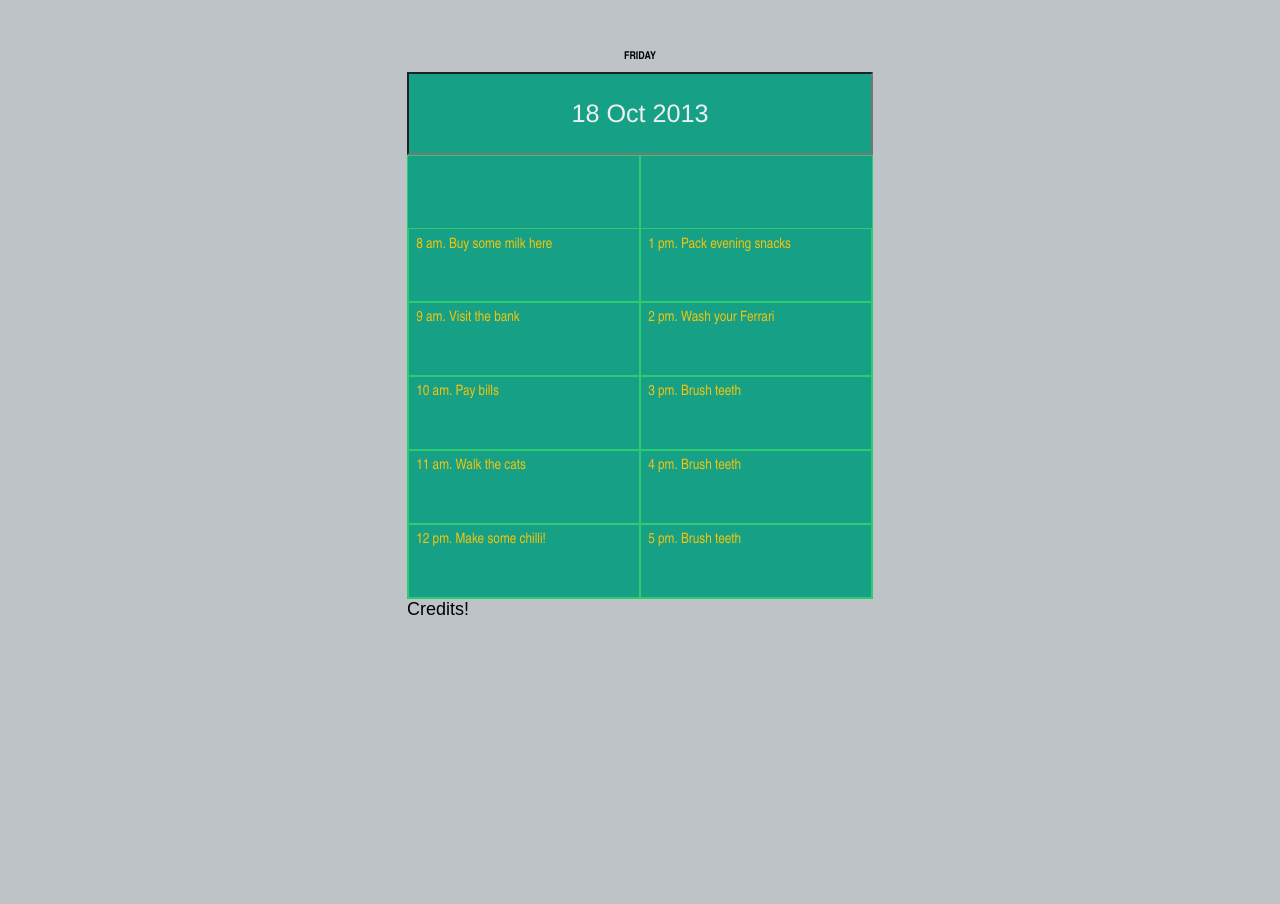
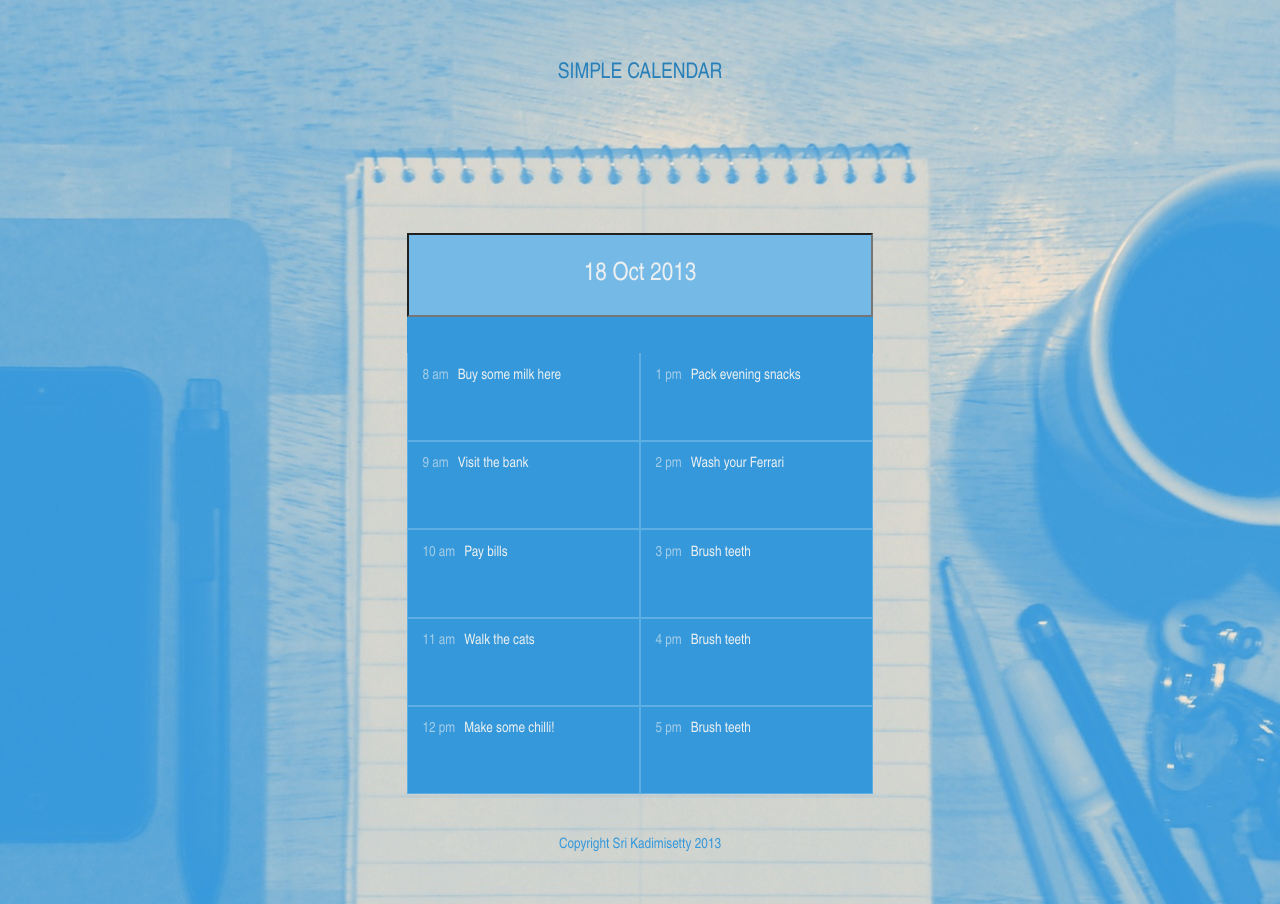
Before and after one commit to kadimisetty/SimpleCalendar, a website: page index.html in a window 1280 px wide. Shown: the top 904 px of the page. Before the commit the page ends 800 px from the top, so only its background shows below. Drawn offline with nearby package versions, Linux system fonts and the light colour scheme.

Commit message:
fit the calendar into blue desk bg

```diff
--- a/assets/styles/flatcolors.less
+++ b/assets/styles/flatcolors.less
@@ -8,3 +8,4 @@
 @green-sea: #16a085;
 @emeralds: #2ecc71;
 @sun-flower: #f1c40f;
+@asbestos:#7f8c8d;
--- a/assets/styles/stylesheet.less
+++ b/assets/styles/stylesheet.less
@@ -1,19 +1,44 @@
-@import "flatcolors.less";
-@pale-blue: #B1DCFB;
-@calendar-bg: @green-sea;
 
-@text-color: @clouds;
+
+// fonts
 @helv-family:  "HelveticaNeue-Light", "Helvetica Neue Light", "Helvetica Neue", Helvetica, Arial, "Lucida Grande", sans-serif;
 @avenir-family: 'Avenir Next Condensed', 'Arial Narrow', sans-serif;
 @avenir-book-family: 'Avenir Book', 'Avenir Next Condensed', 'Arial Narrow', sans-serif;
 
-@date-family:@helv-family;
+@logo-font: @avenir-family;
+@date-font:@avenir-book-family;
 @tasks-font: @avenir-book-family;
+@footer-font: @avenir-book-family;
 
+// Colors
+@pale-blue: #B1DCFB;
+@import "flatcolors.less";
+
+@body-bg: lighten(@clouds, 20%);
+
+@tasks-color: @clouds;
+@tasks-bg-color: @peter-river;
+@tasks-border-color: lighten(@peter-river, 10%);
+
+@calendar-bg: lighten(@peter-river, 5%);
+@text-color: @clouds;
+
+@logo-color: @belize-hole;
+@footer-color: @peter-river;
+
+// Sizes
 @calendar-width: 466px;
+// @calendar-height: 660px;
 
 body {
-    background-color: @silver;
+    background-color: @body-bg;
+    // background-image: url('../img/deskbg.JPG');
+    background-image: url('../img/deskbg-optimised-blue.JPG');
+    background-repeat: no-repeat;
+    // background-position: -300px -20px;
+    background-position: center top;
+    padding-top: 10px;
+
     font-size: 18px;
 }
 
@@ -25,17 +50,20 @@ body {
 
 .calendar {
     background: #eee;
+    // height: @calendar-height;
+    text-overflow: hidden;
 
     input {
-        padding: 1em;
+        padding: 1em 0;
         margin: 0;
         text-align: center;
         box-sizing: border-box;
-        width: 100%;
-        background-color:@calendar-bg;
+        width: @calendar-width;
+        background-color:lighten(@calendar-bg, 10%);
         color: @text-color;
         font-size: 1.4em;
-        font-family: @date-family;
+        font-family: @date-font;
+        font-weight: heavy;
 
         outline: none;
         &:focus {
@@ -60,55 +88,53 @@ body {
 
 .tasks {
     padding: 0;
+    padding-top: 2em;
     margin: 0;
-    background-color: @green-sea;
+    background-color: @tasks-bg-color;
 
-    .morning {
-        float: left;
-        padding-top: 4em;
-        li {border-right: 0; }
-
-        background-image:url('smiley.gif');
-        background-repeat:no-repeat;
-        background-attachment:fixed;
-        background-position:center;
+    .morning, .evening {
+        li {
+        }
     }
 
-    .evening {
-        float: right;
-        padding-top: 4em;
-        li { border-left: 0; }
-
-        background-image:url('smiley.gif');
-        background-repeat:no-repeat;
-        background-attachment:fixed;
-        background-position:center;
-    }
+    .morning { float: left; }
+    .evening { float: left;}
 
     ul {
         background-color: inherit;
-        border: 1px solid @emeralds;
+        // border: 1px solid @tasks-border-color;
         margin: 0;
         padding: 0;
-        width: (@calendar-width/2) - 2;
+        width: (@calendar-width/2);
         display: block;
         float: left;
     }
 
     list-style: none;
     li {
-        color: @sun-flower;
+        .hour{
+            padding-right: 0.4em;
+            color: fade(@tasks-color, 60%);
+        }
+        color: @tasks-color;
         background-color: inherit;
-        border: 1px solid @emeralds;
+        border: 1px solid @tasks-border-color;
         height: 4em;
         text-overflow: hidden;
         display: block;
-        padding: 0.5em;
+        padding: 1em;
         font-size: 0.8em;
         font-family: @tasks-font;
 
+        &:first-child {
+            border-top: 0;
+        }
+
         &:hover {
-            background-color: lighten(@green-sea, 10%);
+            background-color: lighten(@tasks-bg-color, 10%);
+            .hour {
+                color: @tasks-color;
+            }
         }
     }
 
@@ -123,3 +149,30 @@ h2 {
 .clear {
     clear: both;
 }
+
+
+footer {
+    padding-top: 2em;
+    color: @footer-color;
+    font-family: @footer-font;
+    font-size: 0.8em;
+    text-align: center;
+}
+
+
+
+
+h1.logo {
+    text-align: center;
+    text-transform: uppercase;
+    font-size: 1.2em;
+    font-family: @logo-font;
+    font-weight: normal;
+    color: @logo-color;
+    // height: 50px;
+    // width: 50px;
+    // display: block;
+    margin: 0 auto;
+    margin-bottom: 147px;
+
+}
--- a/index.html
+++ b/index.html
@@ -1,4 +1,4 @@
-<!DOCTYPE html>
+<!doctype html>
 <html lang="en">
 <head>
     <meta charset="UTF-8">
@@ -43,22 +43,25 @@
 </head>
 <body data-ng-app="SimpleWorkCal">
 
+
 <div id="container" data-ng-controller="DateCtrl">
-  <h2 class="debug title">{{chosenDate | date: 'EEEE' | uppercase}}</h2>
+  <!-- <h2 class="debug title">{{chosenDate | date: 'EEEE' | uppercase}}</h2> -->
+      <h1 class="logo">Simple Calendar</h1>
   <section class="calendar">
+
       <input data-datepicker="chosenDate" type="text" name="date" id="date">
 
       <div class="tasks">
         <ul class="morning">
-          <li data-ng-repeat="task in tasks.slice(0,5)">{{task.hour}}. {{task.detail}}</li>
+          <li data-ng-repeat="task in tasks.slice(0,5)"><span class="hour">{{task.hour}}</span> {{task.detail}}</li>
         </ul>
         <ul class="evening">
-          <li data-ng-repeat="task in tasks.slice(5, 10)">{{task.hour}}. {{task.detail}}</li>
+          <li data-ng-repeat="task in tasks.slice(5,10)"><span class="hour">{{task.hour}}</span> {{task.detail}}</li>
         </ul>
       </div><!-- \tasks  -->
   </section>
 
-  <footer class="clear">Credits!</footer>
+  <footer class="clear"><p>Copyright Sri Kadimisetty 2013</p></footer>
 </div><!-- /container -->
 
 </body>
```
Also changed, not shown: assets/img/Sunrise.png, assets/img/Sunrise@2x.png, assets/img/Sunset.png, assets/img/Sunset@2x.png, assets/img/deskbg copy.JPG (added), assets/img/deskbg-optimised-blue.jpg (added), assets/img/deskbg-optimised.jpg (added).
